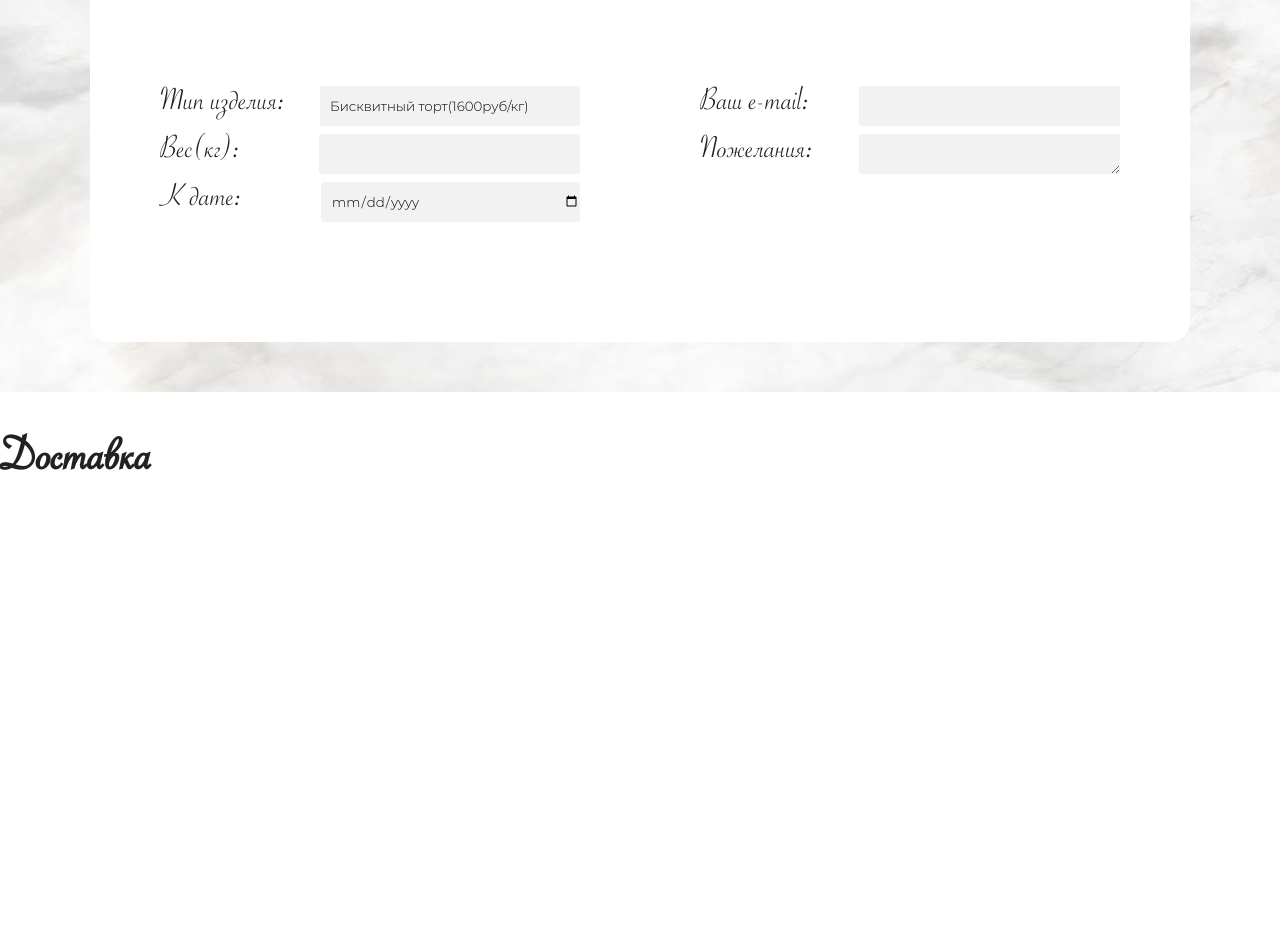
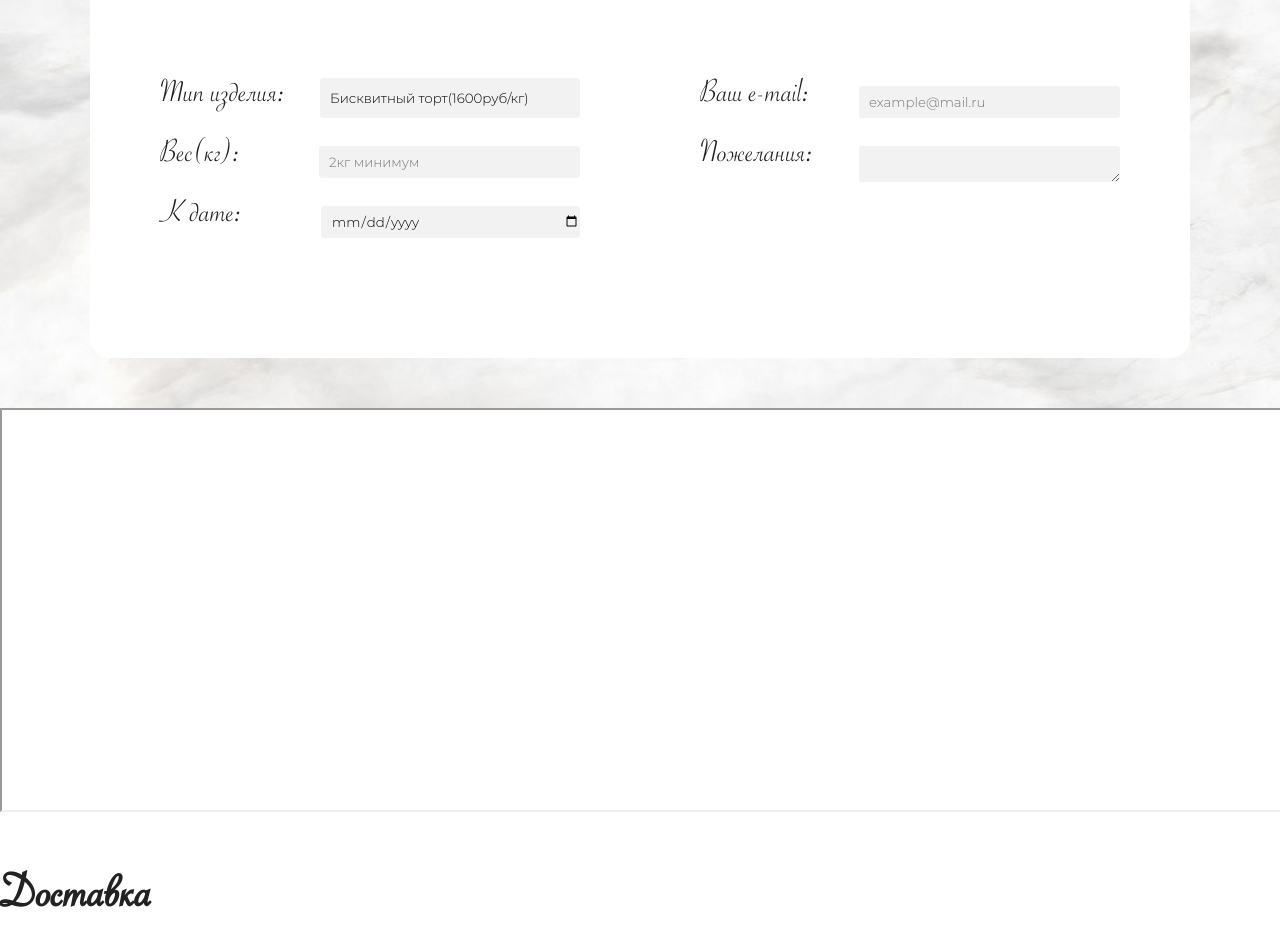
Before and after one commit to JuliaGrid/dpaulina, a website: page app/index.html in a window 1280 px wide. Shown: the part 3140-4085 px from the top of the page. Before the commit the page ends 3678 px from the top, so only its background shows below. Drawn offline with Linux system fonts and the light colour scheme.

Commit message:
Добавление карты

```diff
--- a/app/index.html
+++ b/app/index.html
@@ -91,17 +91,17 @@
                         </div>
                         <div class="order__data">
                             <label for="number">Вес(кг):</label>
-                            <input class="order__input" type="number" id="number">
+                            <input class="order__input" type="number" id="number" placeholder="2кг минимум">
                         </div>
                         <div class="order__data">
                             <label for="date">К дате:</label>
-                            <input class="order__input" type="date" id="date">
+                            <input class="order__input" type="date" id="date" placeholder="дд.мм.гг">
                         </div>
                     </div>
                     <div class="order__group">
                         <div class="order__data">
                             <label for="e-mail">Ваш e-mail:</label>
-                            <input type="email" class="order__input" id="e-mail">
+                            <input type="email" class="order__input" id="e-mail" placeholder="example@mail.ru">
                         </div>
                         <div class="order__data">
                             <label for="else">Пожелания:</label>
@@ -113,9 +113,9 @@
          </section>
 
          <section class="map" id="map">
+                <iframe src="https://yandex.ua/map-widget/v1/-/CKEdq-YA" width="100%" height="400" frameborder="1" allowfullscreen="true"></iframe>
              <h2 class="map__title">Доставка</h2>
              <div class="map__info">
-
              </div>
          </section>
 
--- a/app/less/order.less
+++ b/app/less/order.less
@@ -59,6 +59,8 @@
     -moz-appearance: none;
     appearance: none;
     padding-left: 10px;
+    margin-top: 8px;
+    font-family: 'Montserrat';
 }
 
 .order__select {
```
Also changed, not shown: app/css/order.css, app/css/style.css.
